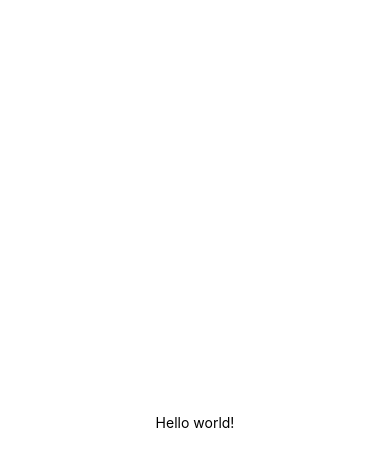
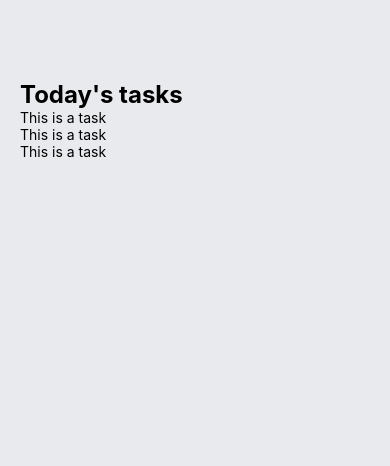
Before and after one commit to RobbyGardner/todoList, a React Native app: screen / in a window 390 px wide. Shown: the top 466 px of the page. Built offline with nearby package versions, Linux system fonts and the light colour scheme.

Commit message:
Create task section and reusable task component

```diff
--- a/App.js
+++ b/App.js
@@ -1,11 +1,20 @@
 import { StatusBar } from "expo-status-bar";
 import { StyleSheet, Text, View } from "react-native";
+import Task from "./components/Task";
 
 export default function App() {
   return (
     <View style={styles.container}>
-      <Text>Hello world!</Text>
-      <StatusBar style="auto" />
+      {/* Today's Tasks */}
+      <View style={styles.taskWrapper}>
+        <Text style={styles.sectionTitle}>Today's tasks</Text>
+        <View style={styles.items}>
+          <Task />
+          <Task />
+          <Task />
+          {/*This is where the tasks will go!*/}
+        </View>
+      </View>
     </View>
   );
 }
@@ -13,8 +22,15 @@ export default function App() {
 const styles = StyleSheet.create({
   container: {
     flex: 1,
-    backgroundColor: "#fff",
-    alignItems: "center",
-    justifyContent: "center",
+    backgroundColor: "#E8EAED",
   },
+  taskWrapper: {
+    paddingTop: 80,
+    paddingHorizontal: 20,
+  },
+  sectionTitle: {
+    fontSize: 24,
+    fontWeight: "bold",
+  },
+  items: {},
 });
--- /dev/null
+++ b/components/Task.js
@@ -0,0 +1,14 @@
+import React from "react";
+import { View, Text, StyleSheet } from "react-native";
+
+const Task = () => {
+  return (
+    <View>
+      <Text>This is a task</Text>
+    </View>
+  );
+};
+
+const styles = StyleSheet.create({});
+
+export default Task;
```
